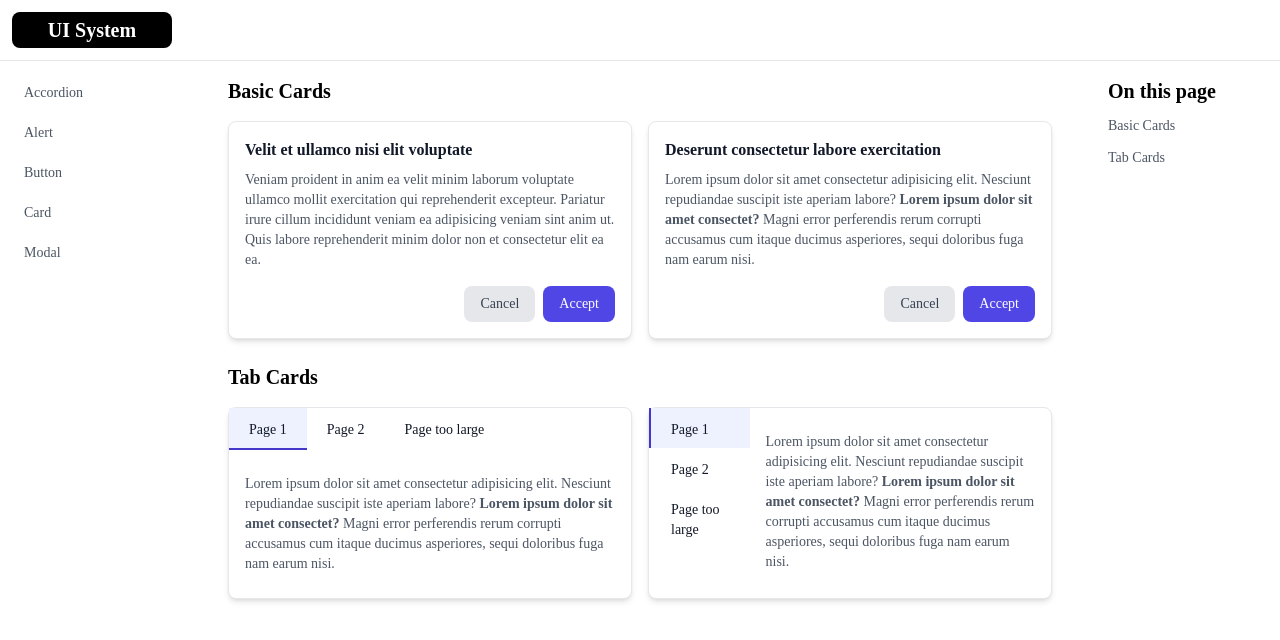
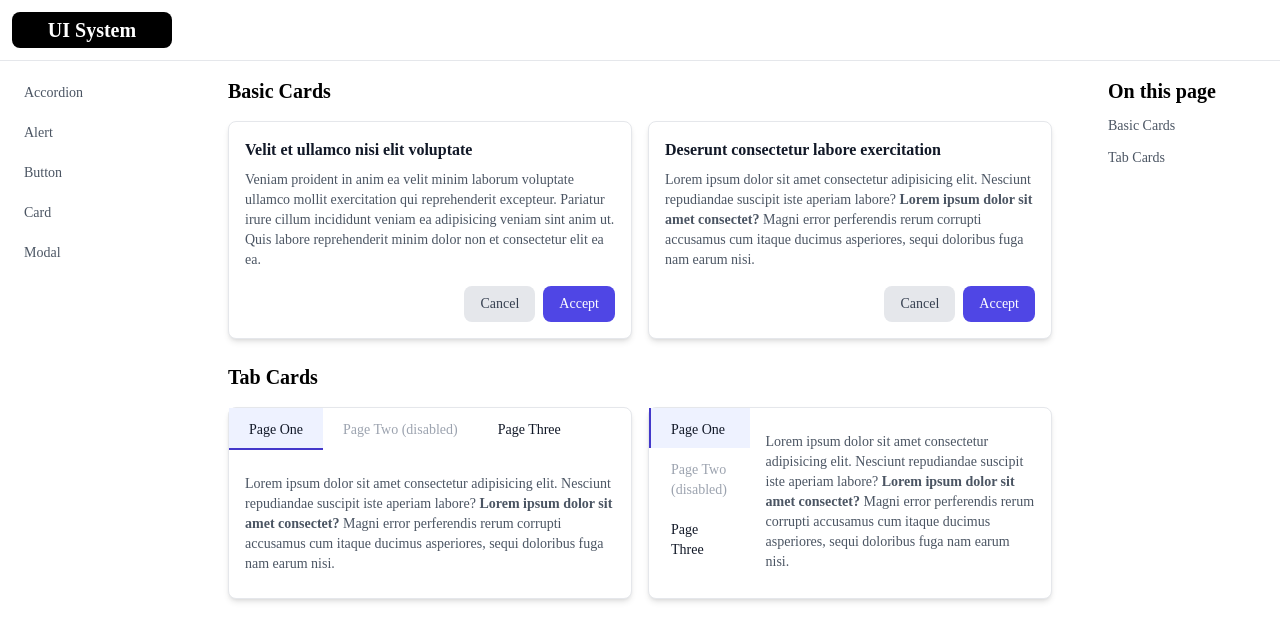
Before and after one commit to diegosalasmartinez/ui, a Next.js app: page /card in a window 1280 px wide. Shown: the top 640 px of the page. Built offline with nearby package versions, Linux system fonts and the light colour scheme.

Commit message:
Add option to disable tab cards

```diff
--- a/components/card/TabCard.tsx
+++ b/components/card/TabCard.tsx
@@ -2,7 +2,7 @@ import { cn } from '@/utils/style'
 
 interface TabCardProps {
   tabSelected: string
-  tabs: { value: string; label: string }[]
+  tabs: { value: string; label: string; disabled?: boolean }[]
   body?: string
   children?: React.ReactNode
   onClick: (value: string) => void
@@ -24,6 +24,7 @@ export default function TabCard({ tabSelected, tabs, body, children, onClick }:
             value={item.value}
             text={item.label}
             active={tabSelected === item.value}
+            disabled={item?.disabled}
             onClick={onClick}
           />
         ))}
@@ -44,6 +45,7 @@ export function TabVerticalCard({ tabSelected, tabs, body, children, onClick }:
             value={item.value}
             text={item.label}
             active={tabSelected === item.value}
+            disabled={item?.disabled}
             onClick={onClick}
           />
         ))}
@@ -57,26 +59,28 @@ interface TabCardItemProps {
   value: string
   text: string
   active: boolean
+  disabled?: boolean
   vertical?: boolean
   onClick: (value: string) => void
 }
 
-function TabCardItem({ value, text, vertical = false, active, onClick }: TabCardItemProps) {
+function TabCardItem({ value, text, vertical = false, active, disabled = false, onClick }: TabCardItemProps) {
   const handleClickTab = (e: React.MouseEvent<HTMLDivElement, MouseEvent>) => {
     e.stopPropagation()
-    onClick(value)
+    if (!disabled) onClick(value)
   }
 
   return (
     <div
       className={cn(
-        'px-5 pt-3 pb-2 text-sm text-gray-900 hover:cursor-pointer ',
+        'px-5 pt-3 pb-2 text-sm',
         vertical
           ? 'border-l-2 border-l-transparent hover:border-l-2 hover:border-l-indigo-300'
           : 'border-b-2 border-b-transparent hover:border-b-2 hover:border-b-indigo-300',
         active ? ' font-medium bg-indigo-50' : '',
-        active && vertical ? 'border-l-2 border-l-indigo-700 hover:border-l-indigo-700' : '',
-        active && !vertical ? 'border-b-2 border-b-indigo-700 hover:border-b-indigo-700' : '',
+        active && vertical && 'border-l-2 border-l-indigo-700 hover:border-l-indigo-700',
+        active && !vertical && 'border-b-2 border-b-indigo-700 hover:border-b-indigo-700',
+        disabled ? 'text-gray-400 hover:cursor-auto hover:border-transparent' : 'text-gray-900 hover:cursor-pointer',
       )}
       onClick={handleClickTab}
     >
--- a/pages/card/TabCards.tsx
+++ b/pages/card/TabCards.tsx
@@ -4,9 +4,9 @@ import TabCard, { TabCardContent, TabVerticalCard } from '@/components/card/TabC
 import BasicButton from '@/components/button/BasicButton'
 
 const tabs = [
-  { value: '1', label: 'Page 1' },
-  { value: '2', label: 'Page 2' },
-  { value: '3', label: 'Page too large' },
+  { value: '1', label: 'Page One' },
+  { value: '2', label: 'Page Two (disabled)', disabled: true },
+  { value: '3', label: 'Page Three' },
 ]
 
 export default function TabCards() {
@@ -28,6 +28,15 @@ export default function TabCards() {
             reprehenderit placeat, totam ipsum quas accusantium ipsam quasi obcaecati labore fugit animi, ab illum
             tempora commodi.
           </TabCardContent>
+          <TabCardContent value='3' tab={tab}>
+            Lorem ipsum dolor sit amet consectetur adipisicing elit. Ea unde eveniet aliquid voluptates facilis libero
+            ex laborum dolores, minus impedit, illo, quibusdam fugit neque voluptatem voluptatum! Eaque velit voluptas
+            ullam.
+            <div className='mt-3 flex justify-end gap-2'>
+              <BasicButton text='Cancel' category='secondary' />
+              <BasicButton text='Accept' />
+            </div>
+          </TabCardContent>
         </TabCard>
         <TabVerticalCard tabSelected={tab} tabs={tabs} onClick={(value) => setTab(value)}>
           <TabCardContent value='1' tab={tab}>
@@ -45,6 +54,23 @@ export default function TabCards() {
               <BasicButton text='Accept' />
             </div>
           </TabCardContent>
+          <TabCardContent value='3' tab={tab}>
+            Lorem ipsum dolor sit amet consectetur adipisicing elit. Ea unde eveniet aliquid voluptates facilis libero
+            ex laborum dolores, minus impedit, illo, quibusdam fugit neque voluptatem voluptatum!
+            <ul className='list-inside list-disc'>
+              <li>
+                Lorem ipsum dolor sit, amet consectetur adipisicing elit. Ipsam, ad eaque ipsum possimus nihil
+                perspiciatis!
+              </li>
+              <li>
+                Ut, perferendis porro accusamus, illo voluptatum repudiandae minima saepe distinctio,
+              </li>
+            </ul>
+            <div className='mt-3 flex justify-end gap-2'>
+              <BasicButton text='Cancel' category='secondary' />
+              <BasicButton text='Accept' />
+            </div>
+          </TabCardContent>
         </TabVerticalCard>
       </div>
     </div>
```
